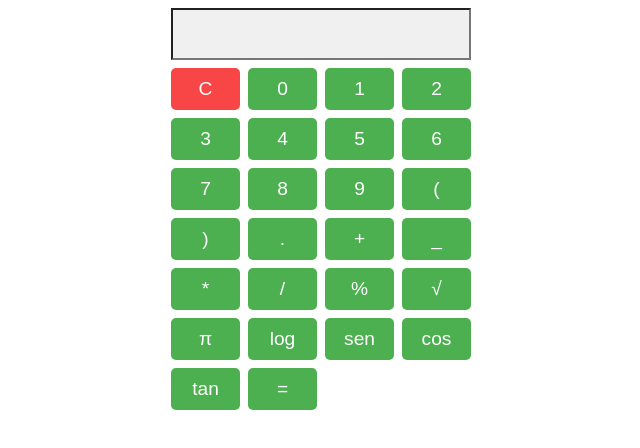
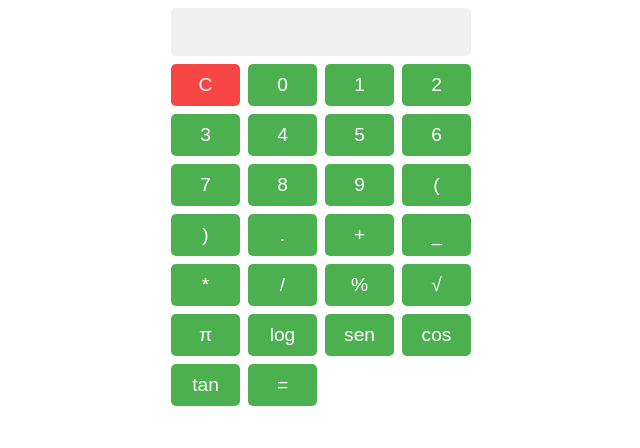
Before and after one commit to so-tha/calculadora_js, a plain HTML site: page index.html in a window 1280 px wide. Shown: the whole page, without its empty margins (319-959 px from the left). Drawn offline with nearby package versions, Linux system fonts and the light colour scheme.

Commit message:
tirando a borda do display

```diff
--- a/style.css
+++ b/style.css
@@ -12,6 +12,8 @@
     background-color: #f0f0f0;
     padding: 10px;
     font-size: 1.5em;
+    border-radius: 5px;
+    border-style: hidden;
 }
 
 button {
```
